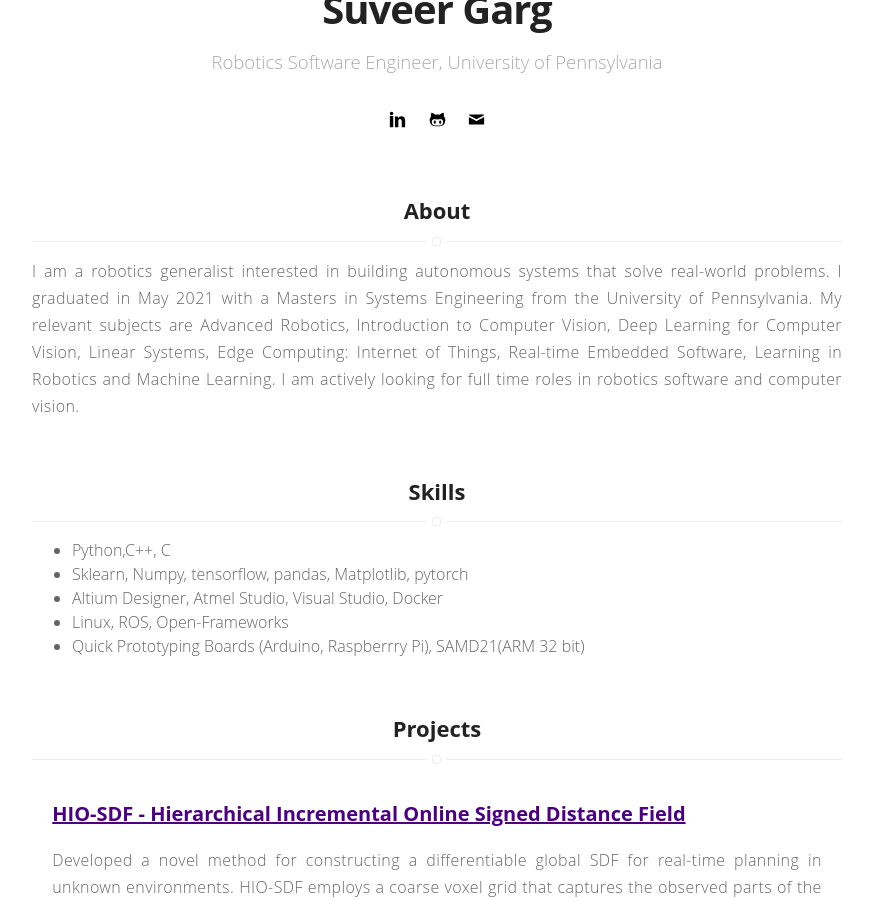
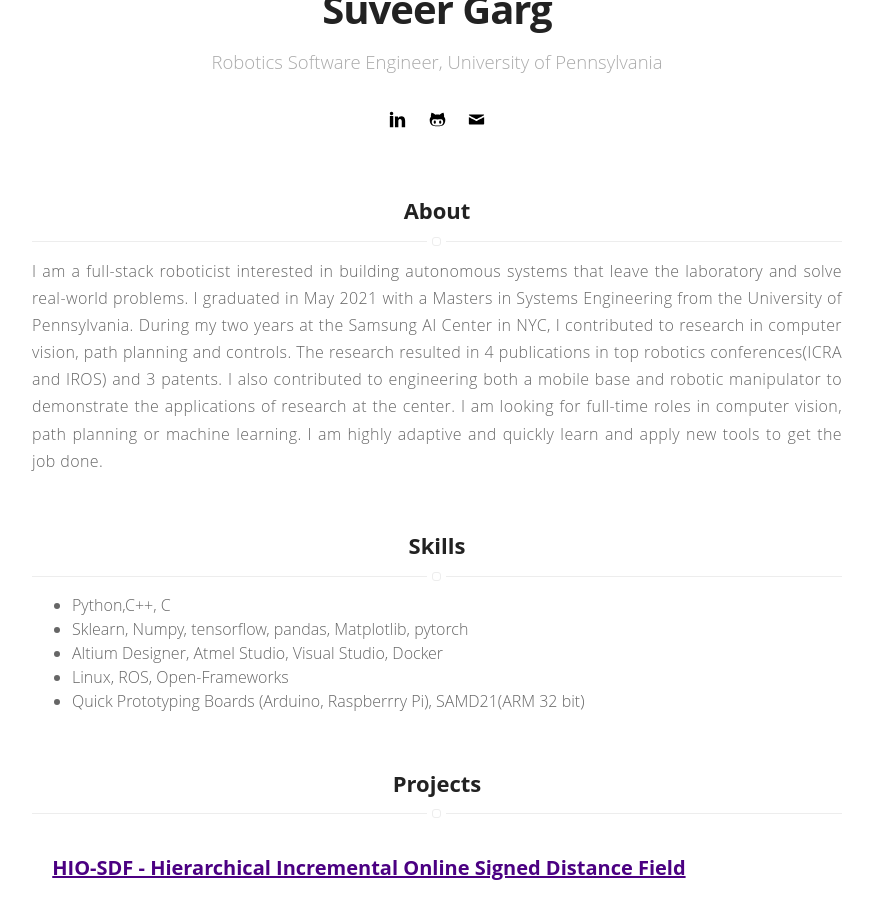
Before and after one commit to suveergarg/suveergarg.github.io, a Jekyll site: the page built from index.html, in a window 1280 px wide and 900 px high, scrolled down 349 px. Shown: the whole window, without its empty margins (203-1076 px from the left). Built offline with Jekyll 4.4.1, drawn with Linux system fonts in a browser that asks for light colours.

Commit message:
Changed about

```diff
--- a/_includes/about.html
+++ b/_includes/about.html
@@ -1 +1 @@
-<p style="text-align:justify">I am a robotics generalist interested in building autonomous systems that solve real-world problems. I graduated in May 2021 with a Masters in Systems Engineering from the University of Pennsylvania. My relevant subjects are Advanced Robotics, Introduction to Computer Vision, Deep Learning for Computer Vision, Linear Systems, Edge Computing: Internet of Things, Real-time Embedded Software, Learning in Robotics and Machine Learning. I am actively looking for full time roles in robotics software and computer vision.</p>
+<p style="text-align:justify">I am a full-stack roboticist interested in building autonomous systems that leave the laboratory and solve real-world problems. I graduated in May 2021 with a Masters in Systems Engineering from the University of Pennsylvania. During my two years at the Samsung AI Center in NYC, I contributed to research in computer vision, path planning and controls. The research resulted in 4 publications in top robotics conferences(ICRA and IROS) and 3 patents. I also contributed to engineering both a mobile base and robotic manipulator to demonstrate the applications of research at the center. I am looking for full-time roles in computer vision, path planning or machine learning. I am highly adaptive and quickly learn and apply new tools to get the job done. </p>
```
